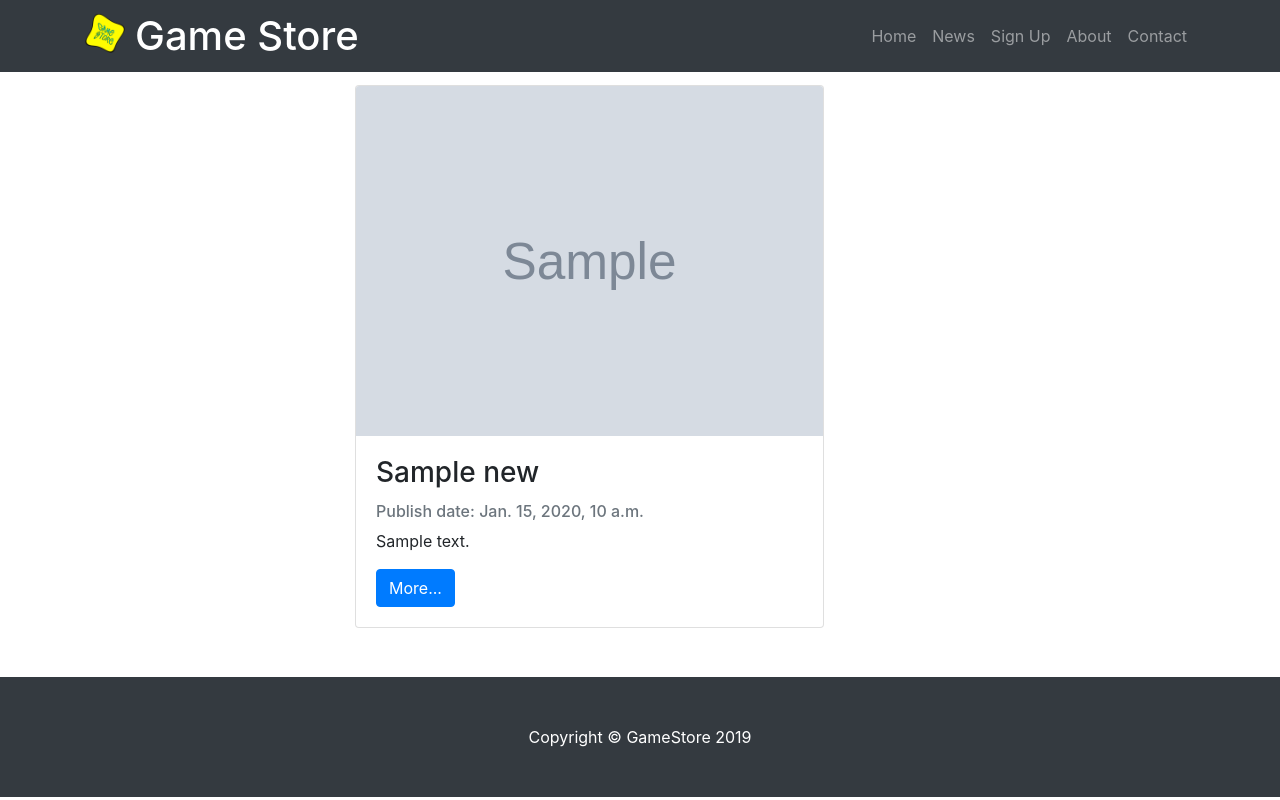
After one commit to Jopless/gamestore, a Django app: template templates/news/news.html in a window 1280 px wide. The commit adds this page. Run offline with Django 3.2, Linux system fonts and the light colour scheme; the template is opened without the code that fills it: most values are stand-ins (such as "Sample title", 1, 10 or a date in 2020); grey boxes marked "Sample" are stand-in pictures; some libraries are stand-ins or nearby versions.

Commit message:
- News update - Added partials HTML that we can include {% include %} in our base - Improved NEWS page - Added 'published_date' to news articles

```diff
--- a/Shop/static/css/shop-child.css
+++ b/Shop/static/css/shop-child.css
@@ -6,3 +6,8 @@
     vertical-align: middle;
     height: 400px;
 }
+
+.news-info {
+    padding-top: 25px;
+    padding-bottom: 25px;
+}
--- a/Shop/views.py
+++ b/Shop/views.py
@@ -18,7 +18,7 @@ def index(request):  # Checking homepage
         'nav' : 'index'
     }
     if request.method == 'GET':
-        return render(request, 'index.html', context)
+        return render(request, 'Shop/index.html', context)
 
 
 def game_page(request, game_id): # Products page
@@ -26,4 +26,4 @@ def game_page(request, game_id): # Products page
     context = {
         'game_page' : game_page
     }
-    return render(request, 'game_page.html', context)
+    return render(request, 'Shop/game_page.html', context)
--- a/news/models.py
+++ b/news/models.py
@@ -1,4 +1,5 @@
 from django.db import models
+from django.utils import timezone
 
 # Create your models here.
 
@@ -7,6 +8,7 @@ class News(models.Model):
     text = models.TextField(null=False, blank=False, verbose_name='Текст')
     image = models.ImageField(upload_to='news_photos/%Y/%m/%d/', blank=True, verbose_name="Фото")
     is_published = models.BooleanField(default=True, verbose_name='Опубликовано')
+    publish_date = models.DateTimeField(blank=True, null=True)
 
     class Meta:
         verbose_name = 'Новость'
--- a/Shop/templates/index.html
+++ b/templates/Shop/index.html
@@ -1,6 +1,7 @@
 {% extends 'base.html' %}
 
 {% block content %}
+    <div class="col-lg-9">
         <div id="carouselExampleIndicators" class="carousel slide my-4" data-ride="carousel">
           <ol class="carousel-indicators">
             <li data-target="#carouselExampleIndicators" data-slide-to="0" class="active"></li>
@@ -48,6 +49,6 @@
           </div>
           {% endfor %}
         </div>
-        <!-- /.row -->
+    </div>    <!-- /.row -->
 <!---->
 {% endblock %}
--- a/Shop/templates/base.html
+++ b/templates/base.html
@@ -21,33 +21,7 @@
 <body>
 
 <!-- Navigation -->
-<nav class="navbar navbar-expand-lg navbar-dark bg-dark fixed-top">
-    <div class="container">
-        <div class="logo">
-            <img src="{% static 'img/logo.png' %}" alt="">
-            <h1 class="my-1">Game Store</h1>
-        </div>
-        <button class="navbar-toggler" type="button" data-toggle="collapse" data-target="#navbarResponsive" aria-controls="navbarResponsive" aria-expanded="false" aria-label="Toggle navigation">
-            <span class="navbar-toggler-icon"></span>
-        </button>
-        <div class="collapse navbar-collapse" id="navbarResponsive">
-            <ul class="navbar-nav ml-auto">
-                <li class="nav-item {% if nav == 'index' %} active {% endif %}">
-                    <a class="nav-link" href="{% url 'index' %}">Home</a>
-                </li>
-                <li class="nav-item">
-                    <a class="nav-link" href="#">Sign Up</a>
-                </li>
-                <li class="nav-item">
-                    <a class="nav-link" href="#">About</a>
-                </li>
-                <li class="nav-item">
-                    <a class="nav-link" href="#">Contact</a>
-                </li>
-            </ul>
-        </div>
-    </div>
-</nav>
+{% include 'partials/_navbar.html' %}
 
 <!-- Page Content -->
 <div class="container">
@@ -55,20 +29,18 @@
     <div class="row">
 
         <div class="col-lg-3">
-
+        {% if '/games' in request.path %}
             <div class="list-group">
                 <a href="#" class="list-group-item">Adventure</a>
                 <a href="#" class="list-group-item">Racing</a>
                 <a href="#" class="list-group-item">Shooting</a>
             </div>
-
+        {% endif %}
         </div>
         <!-- /.col-lg-3 -->
-
-        <div class="col-lg-9">
+        <!--Main content-->
         {% block content %}
         {% endblock %}
-        </div>
         <!-- /.row -->
 
     </div>
@@ -76,12 +48,7 @@
     <!-- /.container -->
 
     <!-- Footer -->
-    <footer class="py-5 bg-dark">
-        <div class="container">
-            <p class="m-0 text-center text-white">Copyright &copy; GameStore 2019</p>
-        </div>
-        <!-- /.container -->
-    </footer>
+{% include 'partials/_footer.html' %}
 
     <!-- Bootstrap core JavaScript -->
     <script src="{% static 'vendor/jquery/jquery.min.js' %}"></script>
--- /dev/null
+++ b/templates/news/news.html
@@ -0,0 +1,18 @@
+{% extends 'base.html' %}
+
+{% block content %}
+<div class="news-info">
+    {% for new in news %}
+        <div class="card">
+          <img src="{{ new.image.url }}" class="card-img-top" alt="...">
+          <div class="card-body">
+            <h3 class="card-title">{{ new.title }}</h3>
+            <h6 class="text-muted">Publish date: {{ new.publish_date }}</h6>
+            <p class="card-text">{{ new.text }}</p>
+            <a href="#" class="btn btn-primary">More...</a>
+          </div>
+        </div>
+        <br>
+    {% endfor %}
+</div>
+{% endblock %}
--- /dev/null
+++ b/templates/partials/_footer.html
@@ -0,0 +1,8 @@
+{% load static %}
+
+<footer class="py-5 bg-dark">
+    <div class="container">
+        <p class="m-0 text-center text-white">Copyright &copy; GameStore 2019</p>
+    </div>
+    <!-- /.container -->
+</footer>
--- /dev/null
+++ b/templates/partials/_navbar.html
@@ -0,0 +1,32 @@
+{% load static %}
+
+<nav class="navbar navbar-expand-lg navbar-dark bg-dark fixed-top">
+    <div class="container">
+        <div class="logo">
+            <img src="{% static 'img/logo.png' %}" alt="">
+            <h1 class="my-1">Game Store</h1>
+        </div>
+        <button class="navbar-toggler" type="button" data-toggle="collapse" data-target="#navbarResponsive" aria-controls="navbarResponsive" aria-expanded="false" aria-label="Toggle navigation">
+            <span class="navbar-toggler-icon"></span>
+        </button>
+        <div class="collapse navbar-collapse" id="navbarResponsive">
+            <ul class="navbar-nav ml-auto">
+                <li class="nav-item {% if nav == 'index' %} active {% endif %}">
+                    <a class="nav-link" href="{% url 'index' %}">Home</a>
+                </li>
+                <li class="nav-item {% if nav == 'news' %} active {% endif %}">
+                    <a class="nav-link" href="{% url 'news' %}">News</a>
+                </li>
+                <li class="nav-item">
+                    <a class="nav-link" href="#">Sign Up</a>
+                </li>
+                <li class="nav-item">
+                    <a class="nav-link" href="#">About</a>
+                </li>
+                <li class="nav-item">
+                    <a class="nav-link" href="#">Contact</a>
+                </li>
+            </ul>
+        </div>
+    </div>
+</nav>
```
Also changed, not shown: Shop/templates/game_page.html (deleted, +0 -12 lines), news/templates/news/news.html (deleted, +0 -12 lines), news/views.py (+6 -5 lines), templates/Shop/game_page.html (added, +12 -0 lines), news/migrations/0001_initial.py (deleted).
